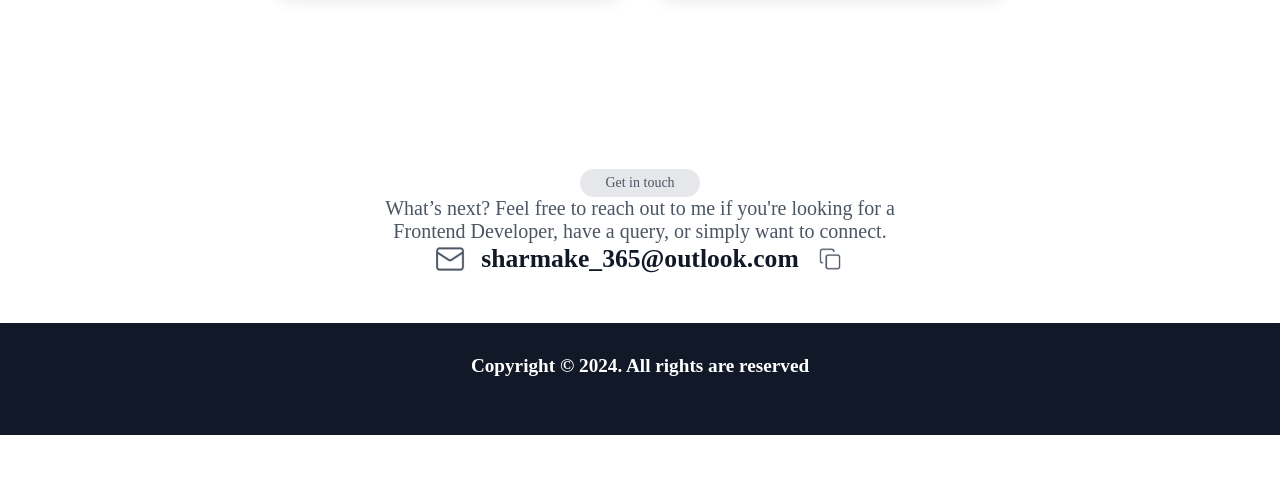
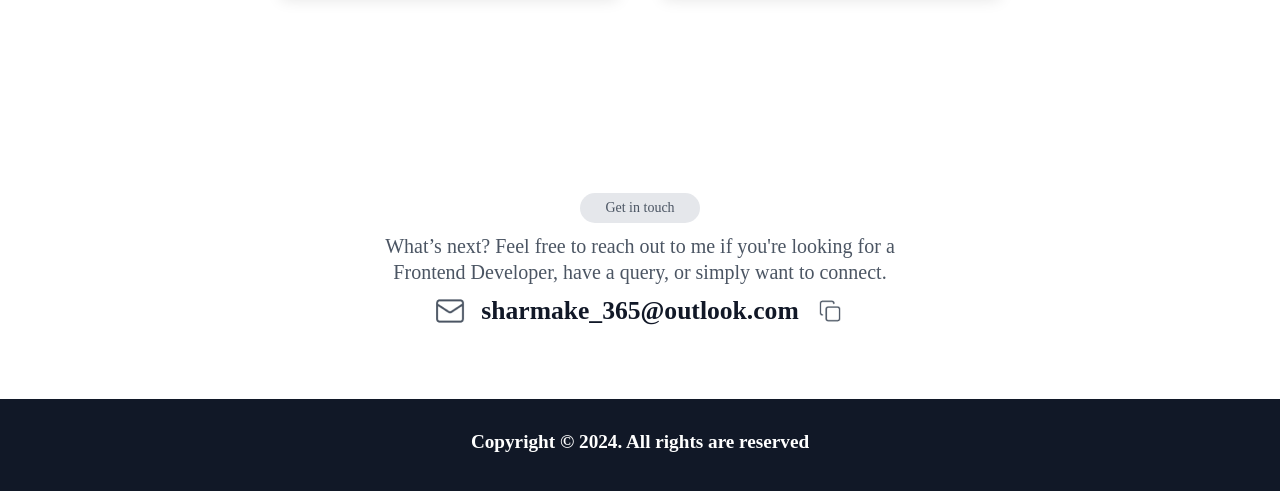
Before and after one commit to sharmake-ibrahim/sharmakeibrahim.github.io, a plain HTML site: page index.html in a window 1280 px wide. Shown: the part 2673-3164 px from the top of the page. Before the commit the page ends 3108 px from the top, so only its background shows below. Drawn offline with Linux system fonts and the light colour scheme.

Commit message:
contact page has improved

```diff
--- a/Sass/_contactSection.scss
+++ b/Sass/_contactSection.scss
@@ -31,6 +31,7 @@ $tablet-size: 768px;
     text-align: center;
     display: grid;
     place-items: center;
+    padding: 1.5rem 0;
 
     .content-title {
         @include reuseableTittle();
@@ -44,6 +45,8 @@ $tablet-size: 768px;
 p {
     color: $skill-title-txt-clr;
     font-size: 20px;
+    padding: 10px 0;
+    line-height: 1.3;
 }
 
 }
```
Also changed, not shown: Sass/style.css, 1 other file.
